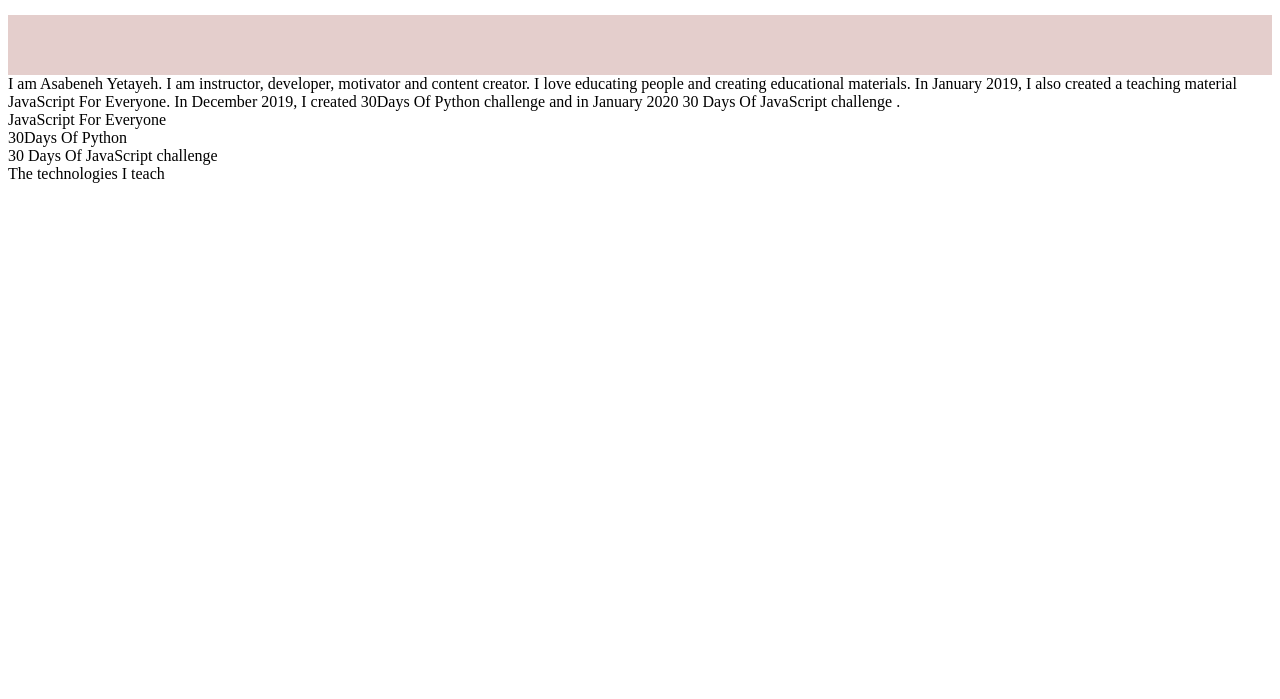
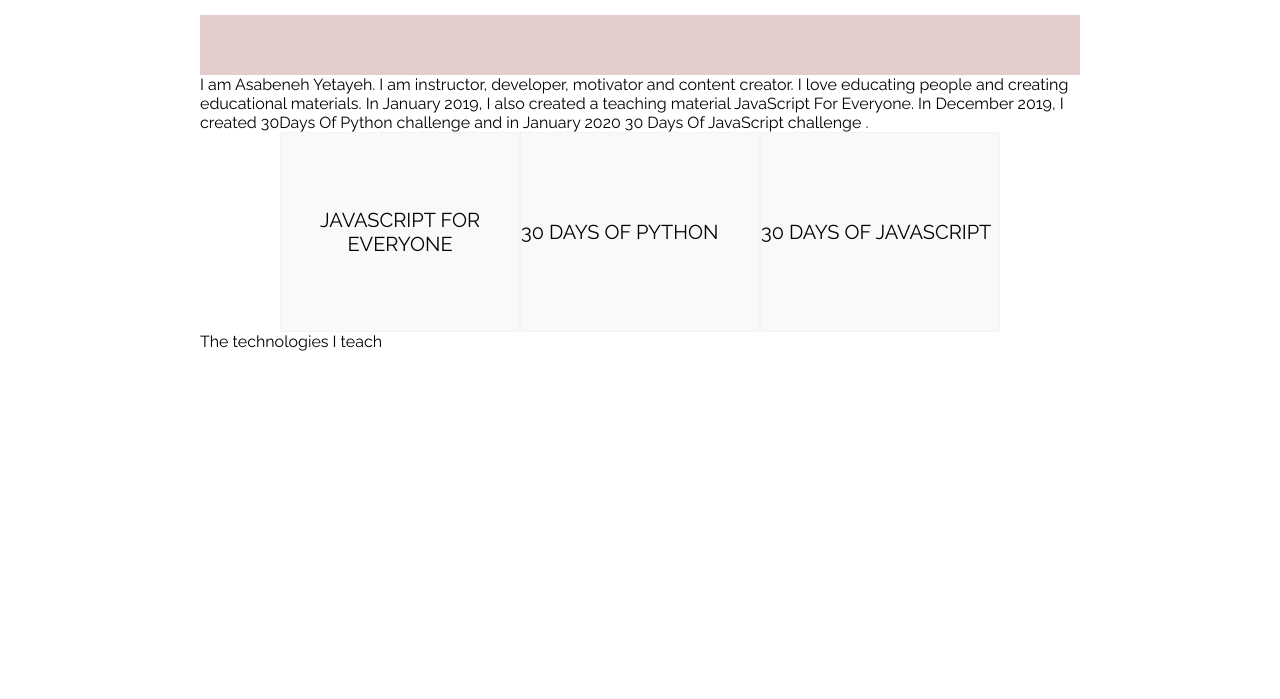
Before and after one commit to priyanka-saini8/3pillarglobal-javascript-project-portfolio, a plain HTML site: page index.html in a window 1280 px wide. Shown: the part 101-800 px from the top of the page. Drawn offline with Linux system fonts and the light colour scheme; a web font is replaced by a local one.

Commit message:
clicked boxes added

```diff
--- a/index.html
+++ b/index.html
@@ -19,12 +19,13 @@
     <div> I am Asabeneh Yetayeh. I am instructor, developer, motivator and content creator. I love educating people and creating educational materials. In January 2019, I also created a teaching material <span>JavaScript For Everyone</span>. In December 2019, I created <span> 30Days Of Python </span> challenge and in January 2020 <span> 30 Days Of JavaScript challenge
     </span>.</div>
 
-    <div>
-        <div> JavaScript For Everyone </div>
-        <div> 30Days Of Python </div>
-        <div> 30 Days Of JavaScript challenge </div>
+    <div class="boxes">
+        <div id="id1" class="box1" onclick=clicked(id)> JAVASCRIPT FOR EVERYONE </div>
+        <div id="id2" class="box2" onclick=clicked(id)>30 DAYS OF PYTHON </div>
+        <div id="id3" class="box3" onclick=clicked(id)> 30 DAYS OF JAVASCRIPT  </div>
     </div>
 
     <div> The technologies I teach</div>
+    <script src="script.js"></script>
 </body>
 </html>
--- a/script.js
+++ b/script.js
@@ -0,0 +1,12 @@
+function clicked(id){
+    let elementid = document.getElementById(id);
+
+    elementid.addEventListener('click',() =>{
+        elementid.style.backgroundColor ="rgb(255, 234, 234)";
+        elementid.style.fontSize = '22px';
+        setTimeout( () => {
+            elementid.style.backgroundColor = 'rgb(249, 249, 249)';
+            elementid.style.fontSize = '20px';
+        },1000);
+    });
+}
--- a/style.css
+++ b/style.css
@@ -1,5 +1,11 @@
+body {
+    margin-left: 200px;
+    margin-right: 200px;
+    font-family: Raleway, Roboto;
+}
+
 .main-heading {
-    font-family: Raleway, Roboto;
+
     font-size: 23px;
     font-weight: 300;
     text-transform: full-width;
@@ -12,3 +18,28 @@
     height: 60px;
     margin-top: 0;
 }
+
+.boxes {
+    display: flex;
+    flex-direction: row;
+    justify-content: space-between;
+    background-color: blue;
+    height: 200px;
+    font-size: 20px;
+    margin-left: 80px;
+    margin-right: 80px;
+}
+
+.box1, .box2, .box3 {
+    width: 250px;
+    background-color:rgb(249, 249, 249);
+    border-style: solid;
+    border-width: 1px;
+    border-color: rgb(243, 243, 243);
+    box-shadow: 1px 1px 1px rgba(rgb(20, 14, 14));
+    display: flex;
+    align-items: center;
+    text-align: center;
+
+
+}
```
